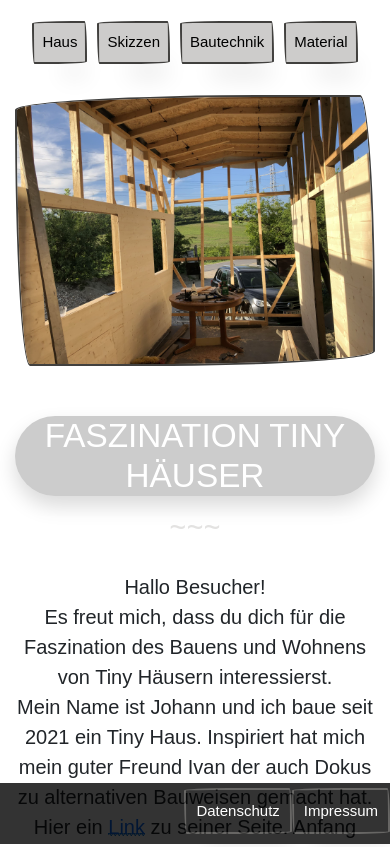
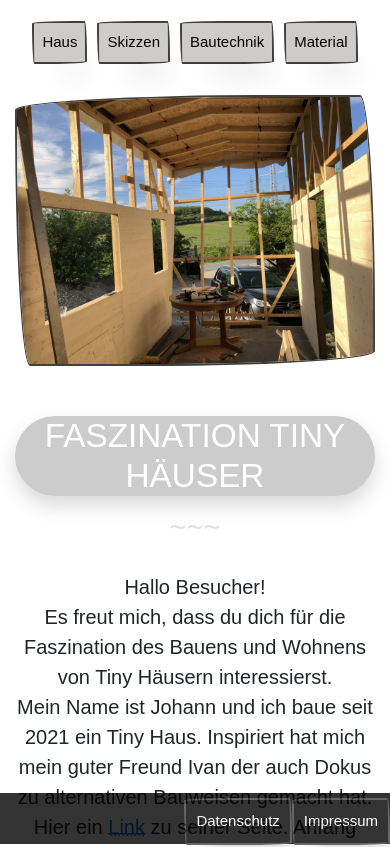
Before and after one commit to johannkirr/TinyHouseNew, a Next.js app: page / in a window 390 px wide. Shown: the top 847 px of the page. Built offline with nearby package versions, Linux system fonts and the light colour scheme; a web font is replaced by a local one.

Commit message:
Foter angepasst

```diff
--- a/styles/globals.css
+++ b/styles/globals.css
@@ -168,6 +168,11 @@ h1 {
   font-family: arial;
 }
 
+.fixed-bottom.bg-black {
+  height: 10%;
+}
+
+
 @media only screen and (max-width: 800px) {
   html,
   body {
@@ -185,6 +190,7 @@ h1 {
   .paper-btn.btn-primary.text-decoration-none.text-black {
     font-size: 15px;
     padding: 8px 8px;
+
   }
 
   .border.border-4.border-white.shadow {
@@ -271,6 +277,9 @@ h1 {
   margin-bottom: 10px;
   }
 
+  .fixed-bottom.bg-black {
+    height: 6%;
+  }
 
 
 
```
